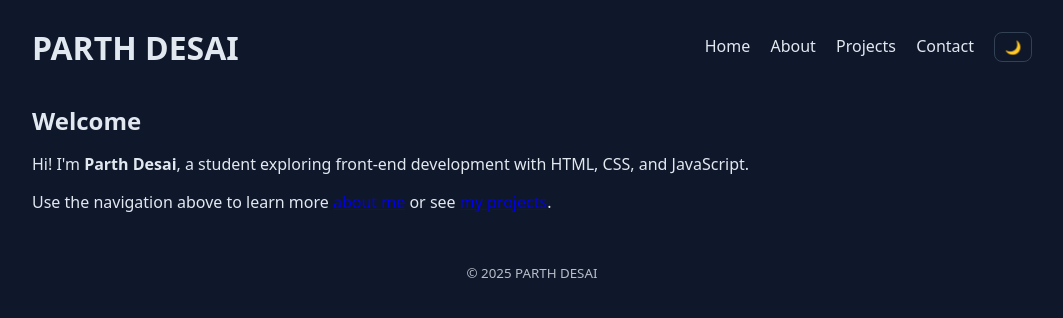
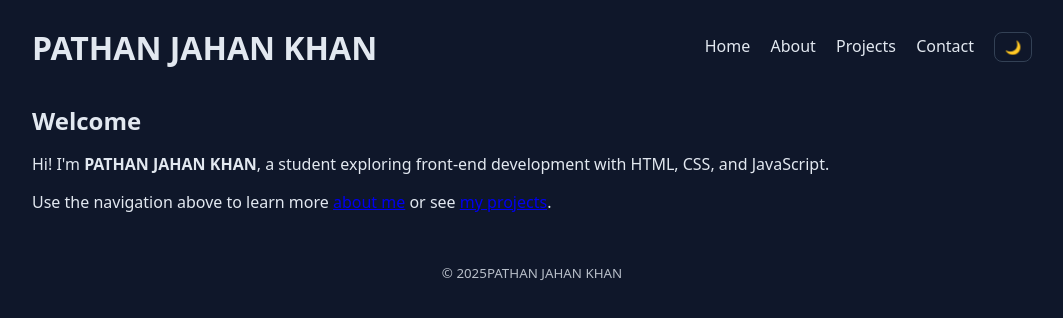
Before and after one commit to jahanpathan/javascript-practical, a plain HTML site: page week01-portfolio/index.html in a window 1280 px wide. Shown: the whole page, without its empty margins (108-1171 px from the left). Drawn offline with Linux system fonts and the light colour scheme.

Commit message:
Update index.html

```diff
--- a/week01-portfolio/index.html
+++ b/week01-portfolio/index.html
@@ -3,12 +3,12 @@
 <head>
   <meta charset="UTF-8" />
   <meta name="viewport" content="width=device-width, initial-scale=1.0" />
-  <title>Parth Desai | Portfolio</title>
+  <title>PATHAN JAHAN KHAN | Portfolio</title>
   <link rel="stylesheet" href="styles.css" />
 </head>
 <body>
   <header class="container">
-    <h1 id="logo">PARTH DESAI</h1>
+    <h1 id="logo">PATHAN JAHAN KHAN</h1>
     <nav>
       <a href="index.html">Home</a>
       <a href="about.html">About</a>
@@ -21,13 +21,13 @@
   <main class="container">
     <section id="about">
       <h2>Welcome</h2>
-      <p>Hi! I'm <strong>Parth Desai</strong>, a student exploring front-end development with HTML, CSS, and JavaScript.</p>
+      <p>Hi! I'm <strong>PATHAN JAHAN KHAN</strong>, a student exploring front-end development with HTML, CSS, and JavaScript.</p>
       <p>Use the navigation above to learn more <a href="about.html">about me</a> or see <a href="projects.html">my projects</a>.</p>
     </section>
   </main>
 
   <footer class="container">
-    <small>&copy; <span id="year"></span> PARTH DESAI</small>
+    <small>&copy; <span id="year"></span>PATHAN JAHAN KHAN</small>
   </footer>
 
   <script src="script.js"></script>
```
